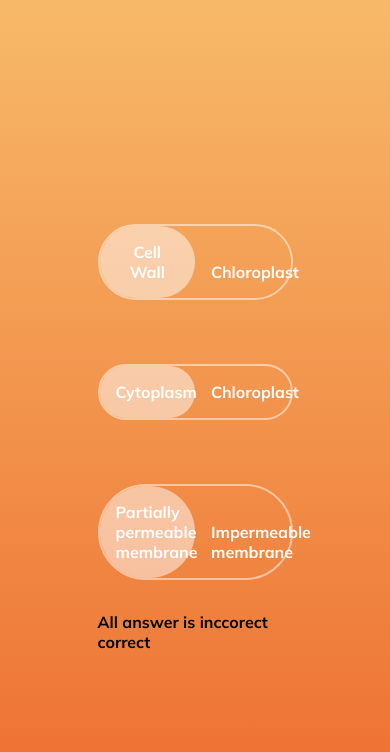
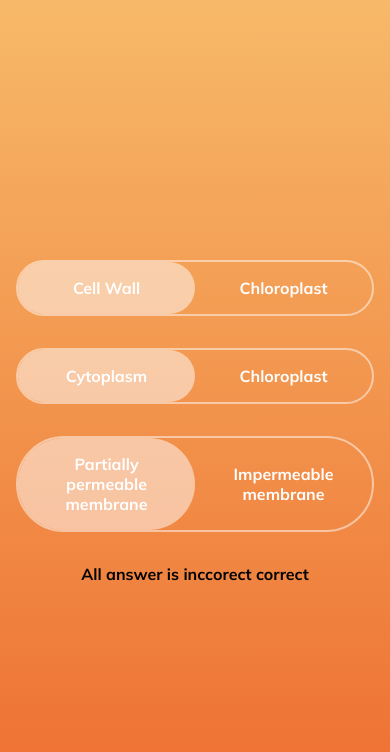
Before and after one commit to michellelclement/react-toggle, a React (Create React App) app: page / in a window 390 px wide. Shown: the top 752 px of the page. Built offline with nearby package versions, Linux system fonts and the light colour scheme.

Commit message:
Update mobile container style

```diff
--- a/src/components/Toggle.js
+++ b/src/components/Toggle.js
@@ -15,7 +15,7 @@ const Toggle = ({
 
   return (
     <div className="toggle">
-      <div className="toggle__container">
+      <div className="toggle-container">
         <input
           type="radio"
           className="toggle-option toggle-start"
--- a/src/styles/_toggle.scss
+++ b/src/styles/_toggle.scss
@@ -5,7 +5,7 @@
   // height: 50px;
   border: 2px solid $opaqueWhite;
   border-radius: 50px;
-  margin: 2rem;
+  // margin: 2rem;
 }
 
 .toggle input[type="radio"] {
@@ -14,18 +14,23 @@
 
 .toggle label {
   display: inline-block;
-  // position: relative;
-  // height: 100%;
+  position: relative;
+  height: 100%;
   color: #ffff;
   text-align: center;
   padding: 1rem;
   // align-content: center;
   cursor: pointer;
-  // z-index: 3;
+  z-index: 3;
 }
 
 .toggle label {
   width: 50%;
+}
+
+.toggle-container {
+  display: flex;
+  align-items: center;
 }
 
 .toggle-option-slider {
@@ -36,15 +41,18 @@
   height: 100%;
   z-index: 1;
 }
+
 .toggle-option-slider::after {
   content: "";
   width: 50%;
-  height: 100%; // Make this a calc of height minus border
-  border-radius: 50px;
+  height: 100%; // Fully fills the parent
+  left: 0;
+  border-radius: 50px; // Matches .toggle
   background: $opaqueWhite;
   position: absolute;
   z-index: 2;
   transition: all 0.15s ease;
+  box-sizing: border-box; // Ensures no extra spacing
 }
 
 .toggle .toggle-option-slider::after {
@@ -56,7 +64,6 @@
 }
 
 .toggle input:nth-of-type(2):checked ~ .toggle-option-slider::after {
-  // left: calc((100% - 31%) / 2);
   left: 50%;
 }
 
--- a/src/styles/_toggles.scss
+++ b/src/styles/_toggles.scss
@@ -1,7 +1,11 @@
 .toggles {
-  width: 50%;
   display: flex;
   justify-content: center;
   flex-direction: column;
   align-items: center;
+  gap: 2rem;
+
+  @include media($m-screen-up) {
+    width: 50%;
+  }
 }
--- a/src/styles/app.scss
+++ b/src/styles/app.scss
@@ -19,6 +19,7 @@ body {
 .app {
   width: 100%;
   height: 100vh;
+  padding: 1rem;
   background: $orangeBackground;
   display: flex;
   flex-direction: column;
```
